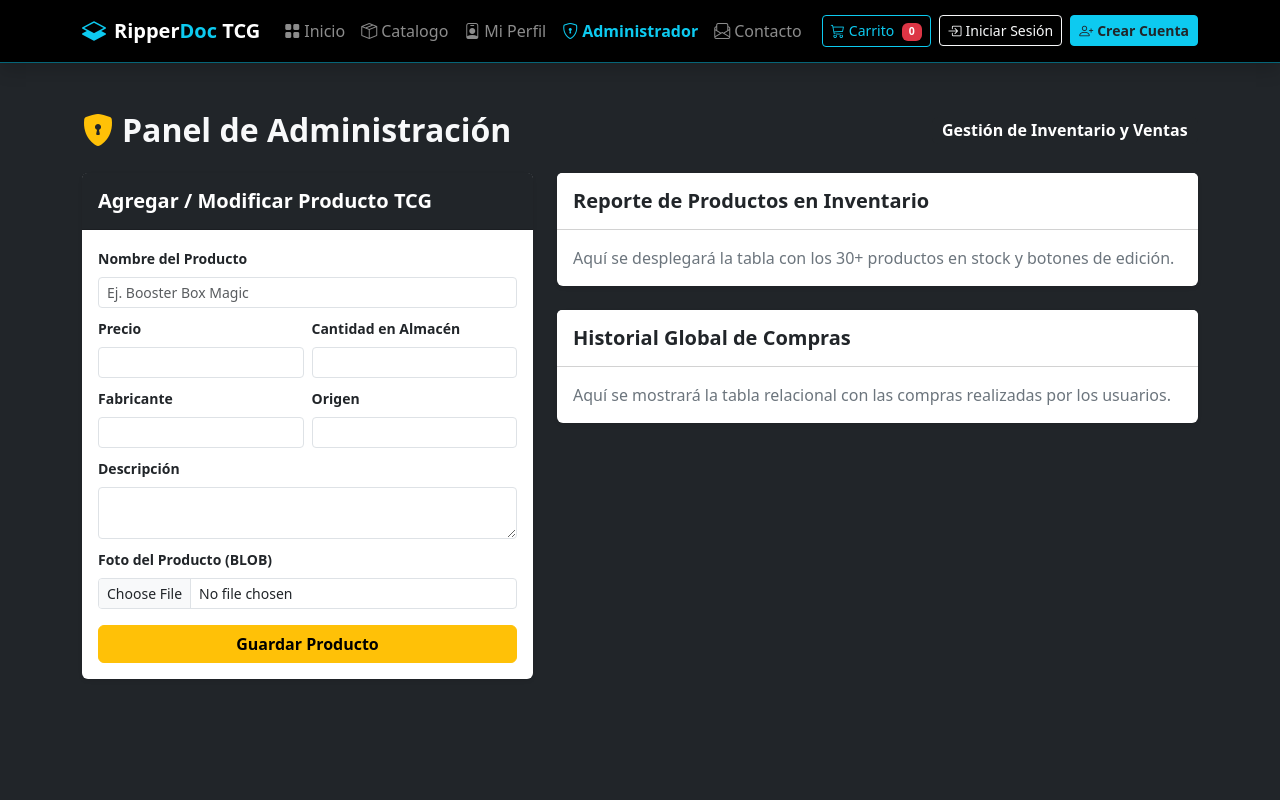
After one commit to cangrejojorobado/ripperdoc, a PHP site: page /admin.php in a window 1280 px wide. The commit adds this page. Run offline with PHP 8.4, Linux system fonts and the light colour scheme.

Commit message:
mas paginas y navegacion entre botones

```diff
--- /dev/null
+++ b/src/admin.php
@@ -0,0 +1,75 @@
+<?php include 'navbar.php'; ?>
+
+<main class="container py-5">
+    <div class="d-flex justify-content-between align-items-center mb-4">
+        <h2 class="fw-bold mb-0"><i class="bi bi-shield-lock-fill text-warning me-2"></i>Panel de Administración</h2>
+        <span class="badge bg-dark fs-6">Gestión de Inventario y Ventas</span>
+    </div>
+
+    <div class="row g-4">
+        <div class="col-lg-5">
+            <div class="card border-0 shadow-sm">
+                <div class="card-header bg-dark text-white py-3">
+                    <h5 class="mb-0 fw-bold">Agregar / Modificar Producto TCG</h5>
+                </div>
+                <div class="card-body">
+                    <form>
+                        <div class="mb-2">
+                            <label class="form-label small fw-semibold">Nombre del Producto</label>
+                            <input type="text" class="form-control form-control-sm" placeholder="Ej. Booster Box Magic">
+                        </div>
+                        <div class="row g-2 mb-2">
+                            <div class="col-6">
+                                <label class="form-label small fw-semibold">Precio</label>
+                                <input type="number" step="0.01" class="form-control form-control-sm">
+                            </div>
+                            <div class="col-6">
+                                <label class="form-label small fw-semibold">Cantidad en Almacén</label>
+                                <input type="number" class="form-control form-control-sm">
+                            </div>
+                        </div>
+                        <div class="row g-2 mb-2">
+                            <div class="col-6">
+                                <label class="form-label small fw-semibold">Fabricante</label>
+                                <input type="text" class="form-control form-control-sm">
+                            </div>
+                            <div class="col-6">
+                                <label class="form-label small fw-semibold">Origen</label>
+                                <input type="text" class="form-control form-control-sm">
+                            </div>
+                        </div>
+                        <div class="mb-2">
+                            <label class="form-label small fw-semibold">Descripción</label>
+                            <textarea class="form-control form-control-sm" rows="2"></textarea>
+                        </div>
+                        <div class="mb-3">
+                            <label class="form-label small fw-semibold">Foto del Producto (BLOB)</label>
+                            <input type="file" class="form-control form-control-sm">
+                        </div>
+                        <button type="button" class="btn btn-warning w-100 fw-bold">Guardar Producto</button>
+                    </form>
+                </div>
+            </div>
+        </div>
+
+        <div class="col-lg-7">
+            <div class="card border-0 shadow-sm mb-4">
+                <div class="card-header bg-white py-3">
+                    <h5 class="mb-0 fw-bold">Reporte de Productos en Inventario</h5>
+                </div>
+                <div class="card-body">
+                    <p class="text-secondary mb-0">Aquí se desplegará la tabla con los 30+ productos en stock y botones de edición.</p>
+                </div>
+            </div>
+
+            <div class="card border-0 shadow-sm">
+                <div class="card-header bg-white py-3">
+                    <h5 class="mb-0 fw-bold">Historial Global de Compras</h5>
+                </div>
+                <div class="card-body">
+                    <p class="text-secondary mb-0">Aquí se mostrará la tabla relacional con las compras realizadas por los usuarios.</p>
+                </div>
+            </div>
+        </div>
+    </div>
+</main>
--- a/src/index.php
+++ b/src/index.php
@@ -17,7 +17,7 @@ $resultado_novedades = $conn->query($sql_novedades);
                     Encuentra Play Booster Boxes, Starter Decks, cartas sueltas, accesorios de protección, y mas de tus productos favoritos.
                 </p>
                 <div class="d-flex gap-2">
-                    <a href="#catalogo" class="btn btn-info text-dark fw-bold btn-lg">Explorar Catalogo</a>
+                    <a href="catalogo.php" class="btn btn-info text-dark fw-bold btn-lg">Explorar Catalogo</a>
                 </div>
             </div>
             <div class="col-lg-4 d-none d-lg-block text-center">
--- a/src/navbar.php
+++ b/src/navbar.php
@@ -26,9 +26,13 @@ $paginaActual = basename($_SERVER['PHP_SELF']);
             <ul class="navbar-nav me-auto mb-2 mb-lg-0">
                 <li class="nav-item">
                     <a class="nav-link <?= $paginaActual === 'index.php' ? 'active fw-semibold text-info' : '' ?>" href="index.php">
-                        <i class="bi bi-grid-fill me-1"></i>Catálogo
+                        <i class="bi bi-grid-fill me-1"></i>Inicio
                     </a>
                 </li>
+                <li class="nav-item">
+                    <a class="nav-link <?= $paginaActual === 'catalogo.php' ? 'active fw-semibold text-info' : '' ?>" href="catalogo.php">
+                        <i class="bi bi-box-seam me-1"></i>Catalogo
+                    </a>
                 <li class="nav-item">
                     <a class="nav-link <?= $paginaActual === 'perfil.php' ? 'active fw-semibold text-info' : '' ?>" href="perfil.php">
                         <i class="bi bi-person-badge me-1"></i>Mi Perfil
```
Also changed, not shown: src/carrito.php (added, +45 -0 lines), src/catalogo.php (added, +96 -0 lines), src/contacto.php (added, +48 -0 lines), src/login.php (added, +29 -0 lines), src/perfil.php (added, +20 -0 lines), src/registro.php (added, +42 -0 lines).
